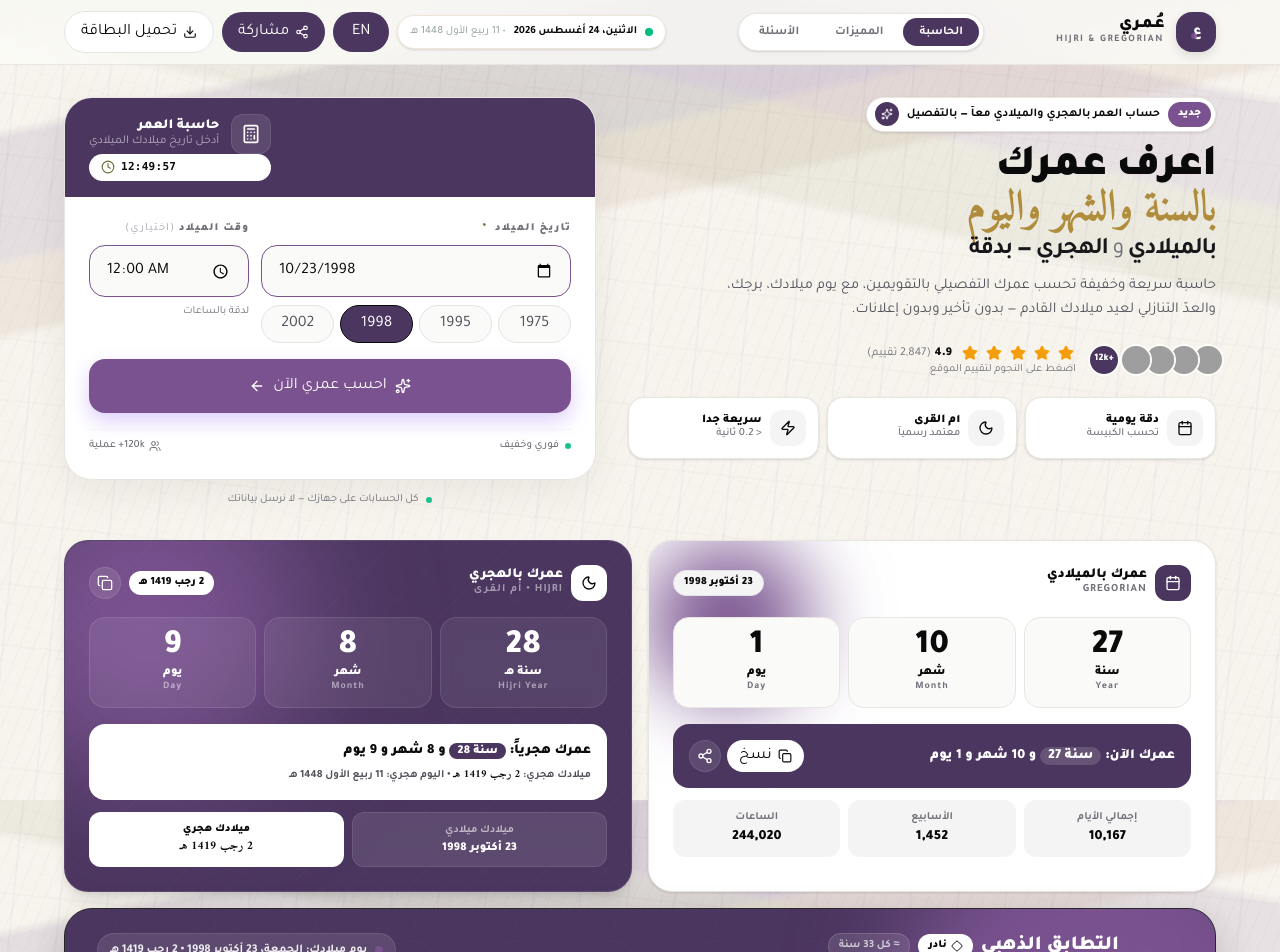
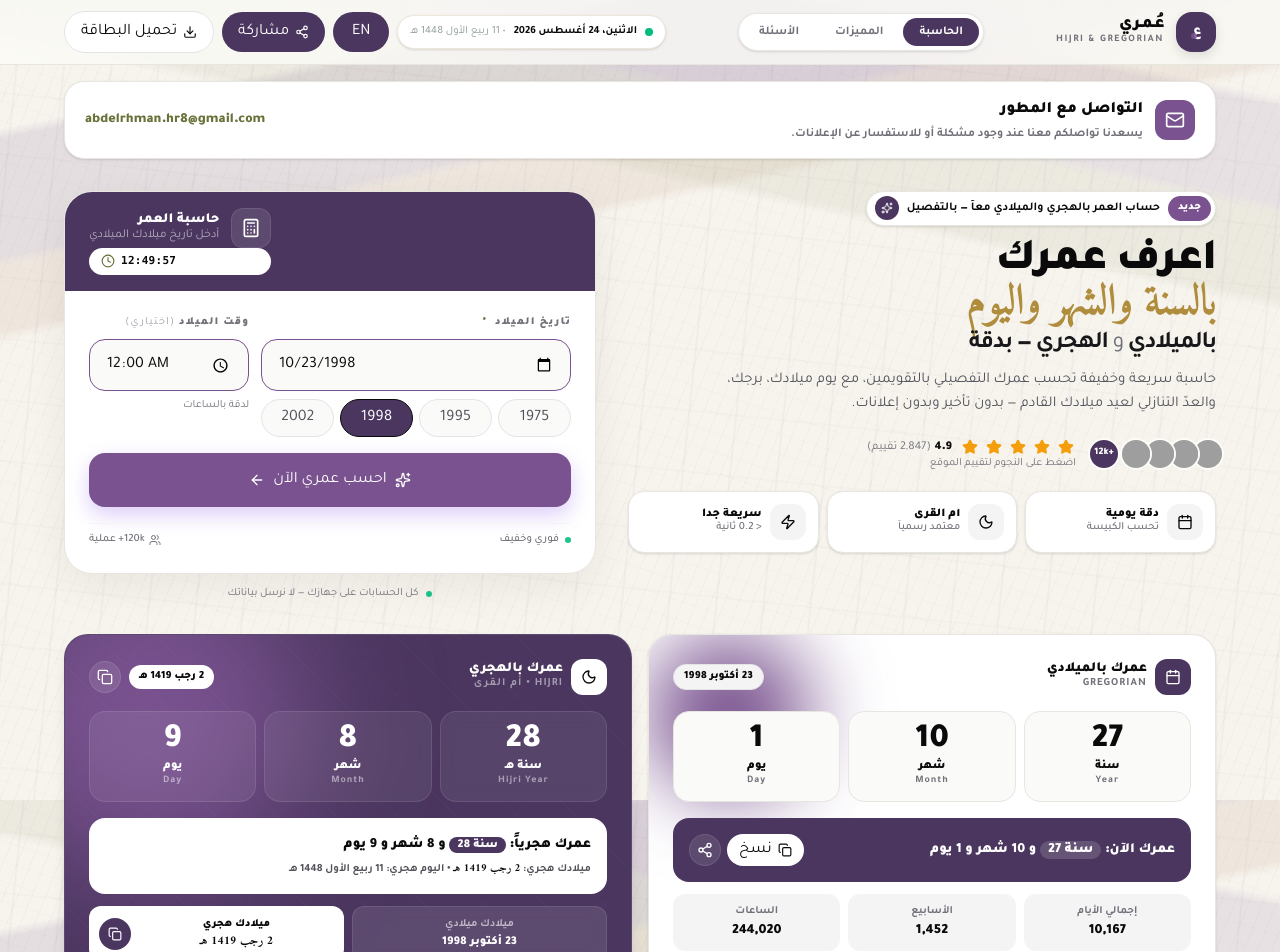
Before and after one commit to b1o2d3y4/rr, a React (Vite) app: page / in a window 1280 px wide. Shown: the top 952 px of the page. Built offline with nearby package versions, Linux system fonts and the light colour scheme; no server answers; grey boxes are pictures that could not be loaded.

Commit message:
تحديثات التطبيق

```diff
--- /dev/null
+++ b/public/google45fbc598b71398c2.html
@@ -0,0 +1 @@
+google-site-verification: google45fbc598b71398c2.html
--- a/src/App.tsx
+++ b/src/App.tsx
@@ -4,7 +4,7 @@ import {
   Calendar, Clock, Moon, Sparkles, History,
   Calculator, Share2, Copy, Check, Star,
   Heart, Timer, Gift, ArrowLeft,
-  Globe, Hourglass, Sun,
+  Globe, Hourglass, Sun, Mail,
   Crown, Baby, GraduationCap, Briefcase,
   Atom, ChevronDown, Zap, Users, Award,
   Infinity as InfinityIcon, Link2, Gem, Diamond, AlertCircle,
@@ -994,8 +994,7 @@ export default function App(){
         const response = await fetch(`https://ar.wikipedia.org/api/rest_v1/feed/onthisday/births/${month}/${day}`, { signal: controller.signal })
         if (!response.ok) throw new Error(`Wikipedia request failed: ${response.status}`)
         const data = await response.json() as { births?: { text?: string; year?: number; pages?: { description?: string; extract?: string }[] }[] }
-        const topPerson = data.births?.[0]
-        const people = topPerson ? [topPerson].flatMap(person => {
+        const people = (data.births ?? []).slice(0, 3).flatMap(person => {
           if (!person.text || typeof person.year !== 'number') return []
           const page = person.pages?.[0]
           return [{
@@ -1006,7 +1005,7 @@ export default function App(){
             month: Number(month),
             birthYear: person.year
           }]
-        }) : []
+        })
         setBirthdayPeople(people)
       } catch (error) {
         if ((error as Error).name !== 'AbortError') setBirthdayPeople([])
@@ -1122,6 +1121,19 @@ export default function App(){
         </div>
       </header>
 
+      <section className="max-w-[1200px] mx-auto px-4 md:px-6 pt-4">
+        <div className="bg-white border border-[#E8E6E1] rounded-[20px] p-4 md:px-5 flex flex-wrap items-center justify-between gap-3 shadow-sm">
+          <div className="flex items-center gap-3 min-w-0">
+            <div className="w-10 h-10 rounded-xl bg-[#7C3AED] flex items-center justify-center shrink-0"><Mail className="w-5 h-5 text-white"/></div>
+            <div className="min-w-0">
+              <h2 className="text-sm md:text-base font-black text-[#0A0A0B]">{language === 'ar' ? 'التواصل مع المطور' : 'Contact the developer'}</h2>
+              <p className="text-xs font-bold text-[#71717A] mt-1">{language === 'ar' ? 'يسعدنا تواصلكم معنا عند وجود مشكلة أو للاستفسار عن الإعلانات.' : 'We would be happy to hear from you about issues or advertising.'}</p>
+            </div>
+          </div>
+          <a href="mailto:abdelrhman.hr8@gmail.com" className="text-xs md:text-sm font-black text-[#7C3AED] hover:text-[#5B21B6] break-all">abdelrhman.hr8@gmail.com</a>
+        </div>
+      </section>
+
       {/* Hero */}
       <section className="max-w-[1200px] mx-auto px-4 md:px-6 pt-6 md:pt-8">
         <div className="grid lg:grid-cols-[1.05fr_0.95fr] gap-6 md:gap-8 items-start">
@@ -1362,7 +1374,12 @@ export default function App(){
 
                 <div className="grid grid-cols-2 gap-2 mt-3">
                   <div className="bg-white/10 border border-white/10 rounded-xl p-2.5 text-center backdrop-blur min-w-0"><div className="text-[11px] font-bold text-white/60 truncate">ميلادك ميلادي</div><div className="text-xs font-black truncate">{result.birthStrAr}</div></div>
-                  <div className="bg-white text-[#0A0A0B] rounded-xl p-2.5 text-center min-w-0"><div className="text-[11px] font-black truncate">ميلادك هجري</div><div className="text-xs font-black truncate" style={{fontFamily:"'Amiri',serif"}}>{result.hijriBirth.formatted}</div></div>
+                  <div className="bg-white text-[#0A0A0B] rounded-xl p-2.5 flex items-center gap-2 min-w-0">
+                    <div className="text-center min-w-0 flex-1"><div className="text-[11px] font-black truncate">ميلادك هجري</div><div className="text-xs font-black truncate" style={{fontFamily:"'Amiri',serif"}}>{result.hijriBirth.formatted}</div></div>
+                    <button onClick={copyHijriBirth} className="w-8 h-8 rounded-full bg-[#0A0A0B] text-white flex items-center justify-center shrink-0 active:scale-95" aria-label="نسخ تاريخ الميلاد الهجري" title="نسخ تاريخ الميلاد الهجري">
+                      {hijriCopied ? <Check className="w-3.5 h-3.5" /> : <Copy className="w-3.5 h-3.5" />}
+                    </button>
+                  </div>
                 </div>
               </div>
             </LiquidSurface>
@@ -1611,7 +1628,7 @@ export default function App(){
             <div className="bg-white border border-[#E8E6E1] rounded-[20px] p-5 shadow-sm min-w-0">
               <div className="flex items-center justify-between gap-2 mb-3">
                 <div className="flex items-center gap-2 text-[#7C3AED] font-black text-xs tracking-widest"><History className="w-4 h-4"/> {t.eventsTitle}</div>
-                <button onClick={saveBirthDateLocally} className="text-[10px] font-black bg-[#F4F4F5] border border-[#E4E4E7] rounded-full px-3 py-1.5 text-[#0A0A0B]">{language === 'ar' ? 'حفظ التاريخ' : 'Save date'}</button>
+                <button onClick={share} className="text-[10px] font-black bg-[#0A0A0B] text-white rounded-full px-3 py-1.5 flex items-center gap-1.5 active:scale-95"><Share2 className="w-3 h-3"/>{language === 'ar' ? 'مشاركة' : 'Share'}</button>
               </div>
               {birthdayLoading ? (
                 <div className="rounded-2xl border border-[#E8E6E1] bg-[#FAFAF9] p-4 text-sm font-black text-[#7C3AED]">جاري البحث في ويكيبيديا العربية عن أشهر من وُلدوا في هذا التاريخ...</div>
```
